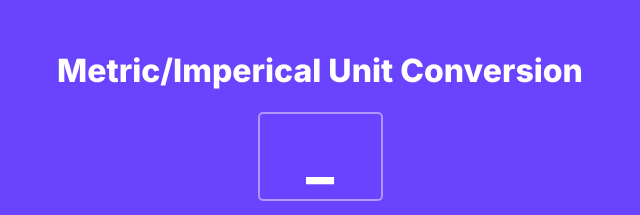
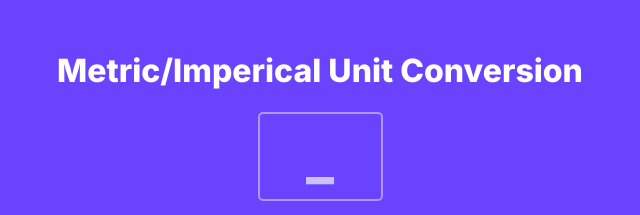
Before and after one commit to RajHarshit/Unit-Converter, a plain HTML site: page index.html in a window 1280 px wide. Shown: the top 215 px of the page, 320-960 px from the left. Drawn offline with Linux system fonts and the light colour scheme.

Commit message:
Update style.css

```diff
--- a/style.css
+++ b/style.css
@@ -51,7 +51,7 @@ h3 {
 }
 
 ::placeholder {
-  color: white;
+  color: #ccc1ff;
 }
 
 
```
